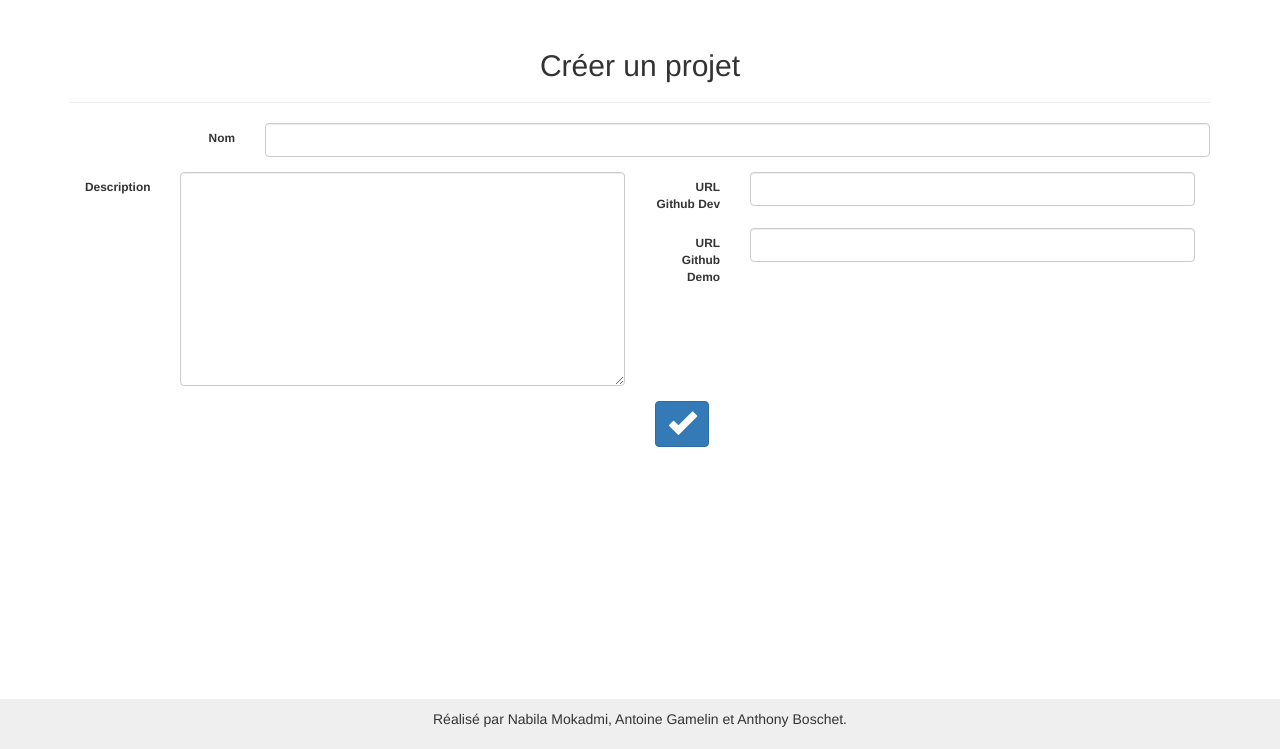
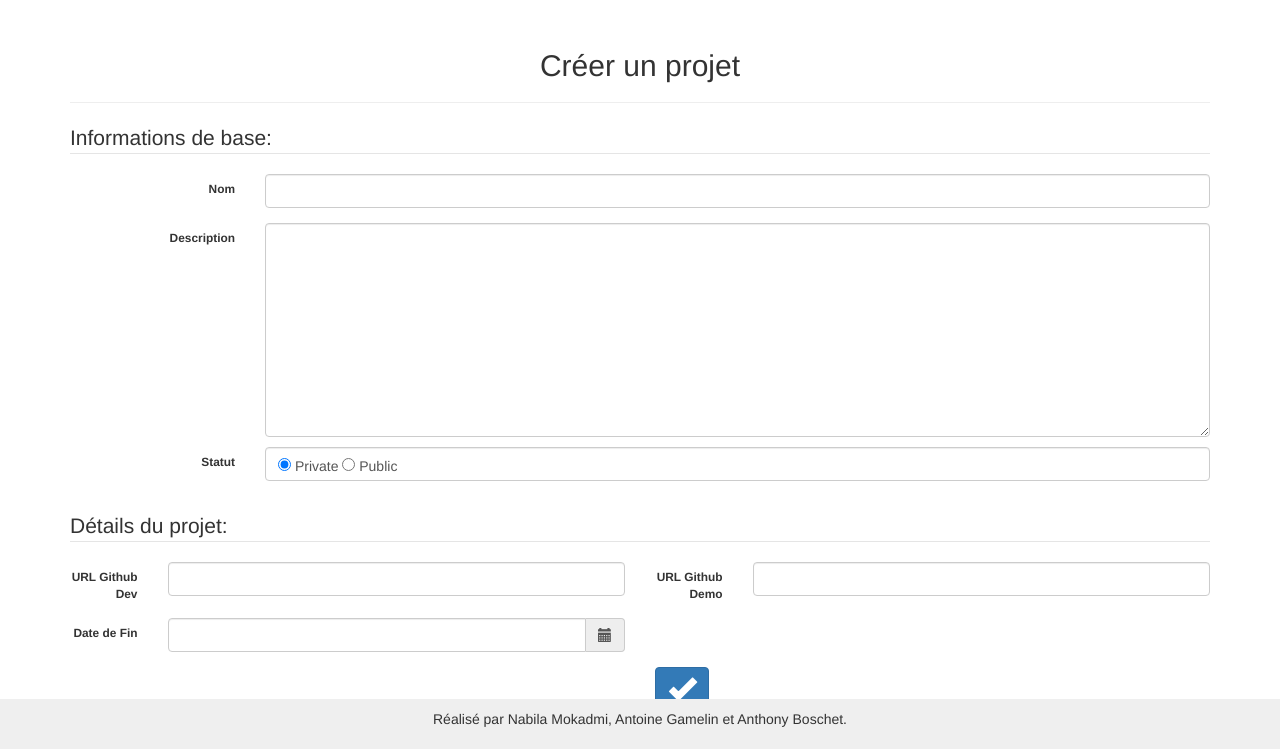
Before and after one commit to aboschet/CDP-GMB-dev, a PHP site: template src/web/app/Views/project/create.php in a window 1280 px wide; the page is wider, and only the part inside the window is pictured. Shown: the part 51-800 px from the top of that part. Run offline with PHP 8.4, Linux system fonts and the light colour scheme; the template is opened without the code that fills it, so the values that code supplies are empty; some libraries are stand-ins or nearby versions.

Commit message:
Correction problème de vue pour l'ajout d'un projet + début d'implémentation du controller

```diff
--- a/docs/Sprint2.html
+++ b/docs/Sprint2.html
@@ -101,9 +101,9 @@ US18: En tant que membre du projet je souhaite pouvoir accéder aux informations
     <tr>
 		<th rowspan=4>US4</th>
 		<td></td>
-		<td>T9: VUE: Création d'un formulaire permettant de creer un nouveau projet</td>
 		<td></td>
 		<td></td>
+    <td>T9: VUE: Création d'un formulaire permettant de creer un nouveau projet</td>
     </tr>
     <tr>
 		<td>T10: MODELS : Requête insertion d'un projet</td>
--- a/src/web/app/Core/AppController.php
+++ b/src/web/app/Core/AppController.php
@@ -14,6 +14,8 @@ class AppController extends Controller{
         $this->viewPath = APP_PATH . 'Views/';
         $this->data['isLogged'] = isset($_SESSION['auth']);
         $this->data['userInfo'] = isset($_SESSION['userInfo']) ? $_SESSION['userInfo'] : null;
+        $this->data['js'] = array();
+        $this->data['css'] = array();
 
     }
 
--- a/src/web/app/Templates/default.php
+++ b/src/web/app/Templates/default.php
@@ -12,10 +12,12 @@
 
     <title><?= App::getInstance()->title; ?></title>
 
+    <!-- Bootstrap core CSS -->
+    <link href="//maxcdn.bootstrapcdn.com/bootstrap/3.3.7/css/bootstrap.min.css" rel="stylesheet">
     <link rel="stylesheet" href="<?php echo BASE_URL.'assets/css/style.css';?>" type="text/css" />
-    <!-- Bootstrap core CSS -->
-    <link href="//maxcdn.bootstrapcdn.com/bootstrap/3.3.2/css/bootstrap.min.css" rel="stylesheet">
-
+    <?php foreach($css as $fileCss) { ?>
+      <script src="<?= $fileCss; ?>"></script>
+    <?php } ?>
 
 </head>
 
@@ -64,10 +66,17 @@
 
 </div><!-- /.container -->
 
-</body>
     <div id="footer">
       <div class="container">
         <p class="muted credit">Réalisé par Nabila Mokadmi, Antoine Gamelin et Anthony Boschet.</p>
       </div>
     </div>
+
+    <script src="https://code.jquery.com/jquery-2.2.4.min.js" integrity="sha256-BbhdlvQf/xTY9gja0Dq3HiwQF8LaCRTXxZKRutelT44=" crossorigin="anonymous"></script>
+    <script src="http://code.jquery.com/ui/1.12.1/jquery-ui.min.js" integrity="sha256-VazP97ZCwtekAsvgPBSUwPFKdrwD3unUfSGVYrahUqU=" crossorigin="anonymous"></script>
+    <script src="https://maxcdn.bootstrapcdn.com/bootstrap/3.3.7/js/bootstrap.min.js" integrity="sha384-Tc5IQib027qvyjSMfHjOMaLkfuWVxZxUPnCJA7l2mCWNIpG9mGCD8wGNIcPD7Txa" crossorigin="anonymous"></script>
+    <?php foreach($js as $fileJs) { ?>
+      <script src="<?= $fileJs; ?>"></script>
+    <?php } ?>
+  </body>
 </html>
--- a/src/web/app/Views/project/create.php
+++ b/src/web/app/Views/project/create.php
@@ -1,47 +1,76 @@
 
-  <h2  style="text-align:center">Créer un projet</h2>
+  <h2 style="text-align:center">Créer un projet</h2>
   <hr />
-   <form class="form-horizontal" action="" method="POST">
-
+   <form class="form-horizontal" action="<?= $_SERVER['REQUEST_URI']; ?>" method="POST">
+    <fieldset>
+       <legend>Informations de base:</legend>
     <div class="form-group">
-      <label class="control-label col-sm-2" style ="font-size : 85%" >Nom</label>
+      <label for="nom" class="control-label col-sm-2" style ="font-size : 85%" >Nom</label>
       <div class="col-sm-10">
-        <input class="form-control" id="pseudo" name="pseudo" placeholder="">
+        <input class="form-control" id="nom" name="nom" placeholder="">
       </div>
     </div>
 
+    <div class="form-group">
+      <label for="description" class="control-label col-sm-2" style ="font-size : 85%">Description</label>
+       <div class="col-sm-10">
+      <textarea class="form-control" class="col-sm-10" id="desciption" name="description" rows="10"></textarea>
+    </div>
+
+    <div class="col-md-12" style="margin-top: 10px;">
+      <div class="form-group">
+        <label for="estPublic" class="control-label col-sm-2" style ="font-size : 85%" >Statut</label>
+        <div class="col-sm-10">
+          <div class="form-control">
+            <input type="radio" value="0" id="estPublic" name="estPublic" placeholder="" checked> Private
+            <input type="radio" value="1" id="estPublic" name="estPublic" placeholder=""> Public
+          </div>
+        </div>
+      </div>
+    </div>
+  </fieldset>
 
 
+  <fieldset>
+    <legend>Détails du projet:</legend>
+    <div class="row">
        <div class="col-md-6">
-
-
         <div class="form-group">
-        <label class="control-label col-sm-2" style ="font-size : 85%">Description</label>
+          <label for="urlGitDev" class="control-label col-sm-2" style ="font-size : 85%" >URL Github Dev</label>
           <div class="col-sm-10">
-        <textarea class="form-control" id="desciption" rows="10"></textarea>
+            <input class="form-control" id="urlGitDev" name="urlGitDev" placeholder="">
+          </div>
+        </div>
+      </div>
+      <div class="col-md-6">
+        <div class="form-group">
+          <label for="urlGitDemo" class="control-label col-sm-2" style ="font-size : 85%" >URL Github Demo</label>
+          <div class="col-sm-10">
+            <input class="form-control" id="urlGitDemo" name="urlGitDemo" placeholder="">
+          </div>
         </div>
       </div>
     </div>
 
-
-
-
+    <div class="row">
        <div class="col-md-6">
         <div class="form-group">
-        <label class="control-label col-sm-2" style ="font-size : 85%" >URL Github Dev</label>
+          <label for="urlGitDev" class="control-label col-sm-2" style ="font-size : 85%" >Date de Fin</label>
           <div class="col-sm-10">
-          <input class="form-control" id="motDePasse" name="motDePasse" placeholder="">
+              <div class='input-group date' id='datetimepicker1'>
+                  <input type='text' class="form-control" />
+                  <span class="input-group-addon">
+                      <span class="glyphicon glyphicon-calendar"></span>
+                  </span>
               </div>
           </div>
-
-      <div class="form-group">
-        <label class="control-label col-sm-2" style ="font-size : 85%" >URL Github Demo</label>
-        <div class="col-sm-10">
-          <input class="form-control" id="motDePasse" name="motDePasse"placeholder="">
         </div>
       </div>
 
     </div>
+
+  </fieldset>
+
 
    <div class="form-group">
       <div class="col-sm-offset-6 col-sm-10">
--- /dev/null
+++ b/src/web/assets/js/project_create.js
@@ -0,0 +1,3 @@
+$(document).ready(function(){
+    $('#datetimepicker1').datepicker();
+});
```
Also changed, not shown: src/web/app/Controllers/ProjectController.php (+12 -0 lines). Lines whose indentation alone changed are shown as unchanged.
